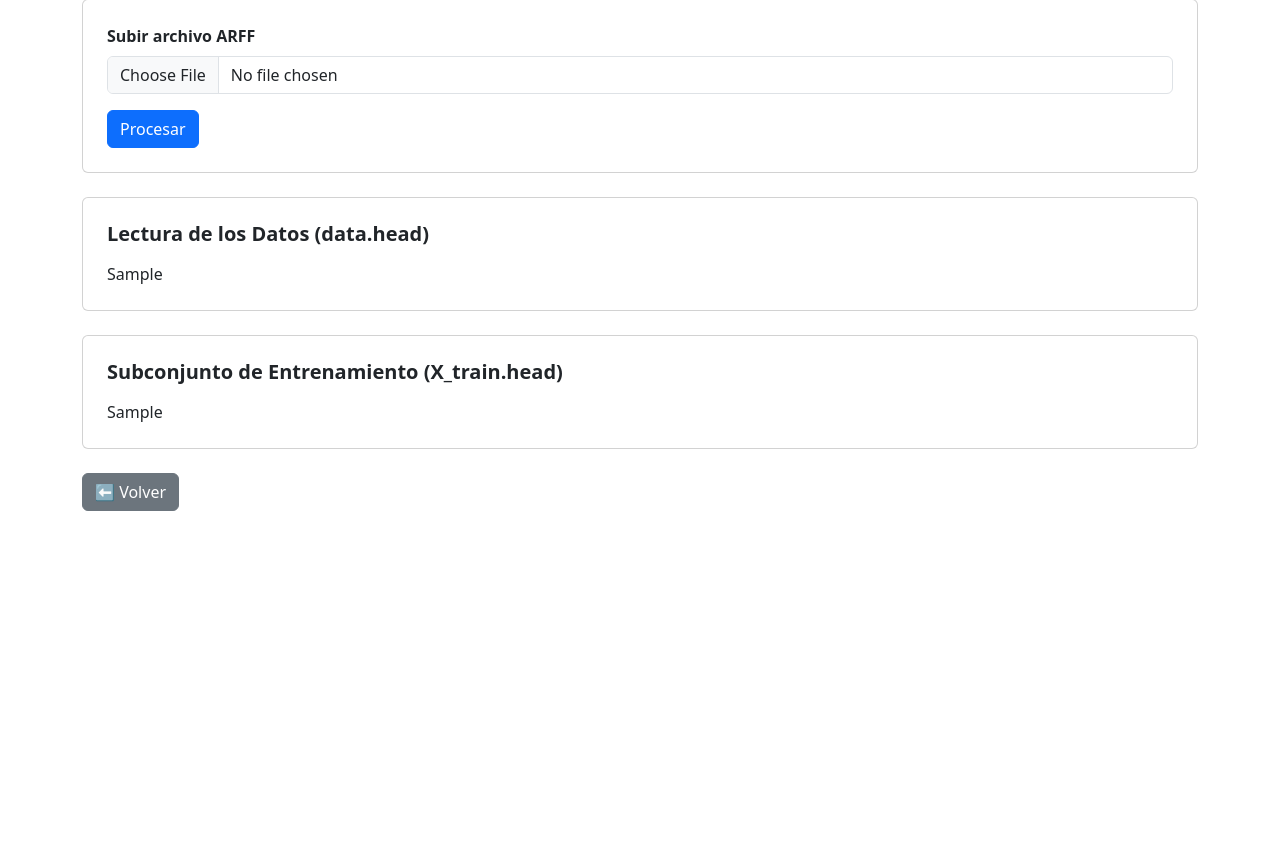
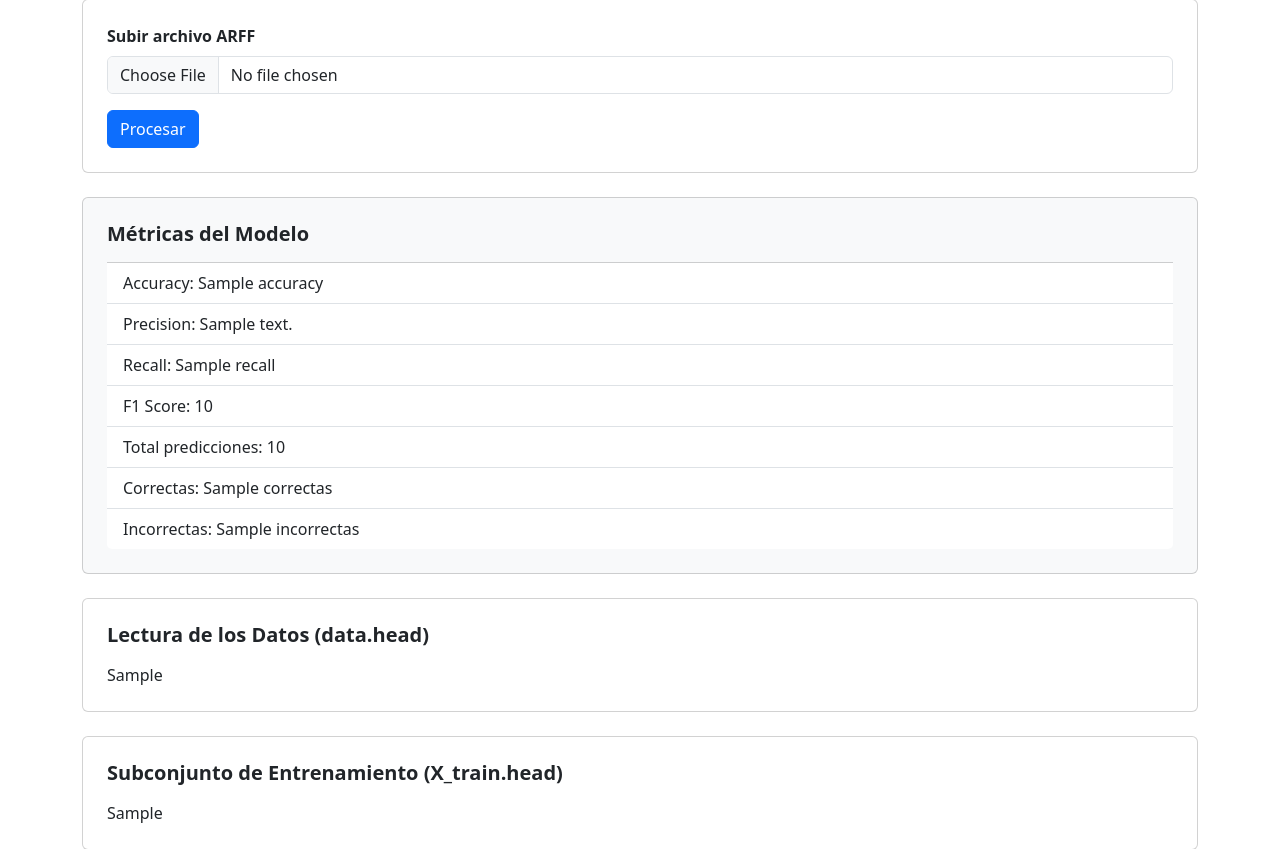
Before and after one commit to janethrivera209/SimulacionFinal, a Django app: template templates/ejercicios/ejercicio10.html in a window 1280 px wide. Shown: the part 121-970 px from the top of the page. Before the commit the page ends 632 px from the top, so only its background shows below. Run offline with Django 5.2, Linux system fonts and the light colour scheme; the template is opened without the code that fills it: most values are stand-ins (such as "Sample title", 1, 10 or a date in 2020).

Commit message:
Actualiza vistas y templates, agrega métricas en ejercicio10, actualiza requirements

```diff
--- a/requirements.txt
+++ b/requirements.txt
@@ -1,4 +1,4 @@
-Django>=4.2
+Django>=4.2,<6.0
 gunicorn
 numpy
 pandas
--- a/templates/ejercicios/ejercicio10.html
+++ b/templates/ejercicios/ejercicio10.html
@@ -13,19 +13,33 @@
         Ejercicio 10 – División del Dataset
     </h1>
 
+    <!-- FORMULARIO DE SUBIDA -->
     <div class="card p-4 mb-4">
         <form method="post" enctype="multipart/form-data">
             {% csrf_token %}
             <label class="form-label fw-semibold">Subir archivo ARFF</label>
             <input type="file" name="dataset" class="form-control mb-3" required>
-            <button class="btn btn-primary" type="submit">
-                Procesar
-            </button>
+            <button class="btn btn-primary" type="submit">Procesar</button>
         </form>
     </div>
 
+    {% if metrics %}
+    <!-- MÉTRICAS -->
+    <div class="card p-4 mb-4 bg-light">
+        <h5 class="fw-semibold mb-3">Métricas del Modelo</h5>
+        <ul class="list-group list-group-flush">
+            <li class="list-group-item">Accuracy: {{ metrics.accuracy }}</li>
+            <li class="list-group-item">Precision: {{ metrics.precision }}</li>
+            <li class="list-group-item">Recall: {{ metrics.recall }}</li>
+            <li class="list-group-item">F1 Score: {{ metrics.f1_score }}</li>
+            <li class="list-group-item">Total predicciones: {{ metrics.total }}</li>
+            <li class="list-group-item">Correctas: {{ metrics.correctas }}</li>
+            <li class="list-group-item">Incorrectas: {{ metrics.incorrectas }}</li>
+        </ul>
+    </div>
+    {% endif %}
+
     {% if tabla_datos %}
-
     <!-- TABLA 1 -->
     <div class="card p-4 mb-4">
         <h5 class="fw-semibold mb-3">Lectura de los Datos (data.head)</h5>
@@ -41,7 +55,6 @@
             {{ tabla_xtrain|safe }}
         </div>
     </div>
-
     {% endif %}
 
     <a href="/" class="btn btn-secondary">⬅ Volver</a>
--- a/templates/ejercicios/ejercicio5.html
+++ b/templates/ejercicios/ejercicio5.html
@@ -85,14 +85,14 @@ a {
 {% endif %}
 
 {% if datos %}
-    <h2>Ejemplo de correos procesados (primeros 300)</h2>
+    <h2>Correos procesados</h2>
 
     <table>
         <tr>
             <th>Tipo</th>
             <th>Archivo</th>
         </tr>
-        {% for d in datos|slice:":300" %}
+        {% for d in datos|slice:":10000" %}
         <tr>
             <td>
                 {% if d.tipo == "spam" %}
```
Also changed, not shown: ejercicios/views.py (+50 -48 lines), simulacion_api/settings.py (+15 -6 lines).
